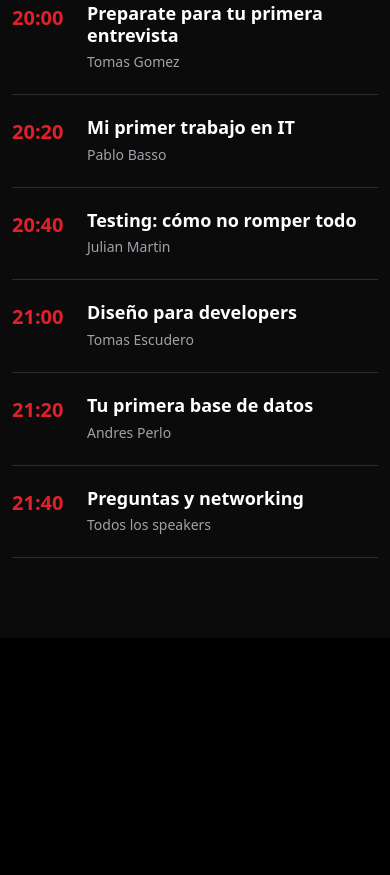
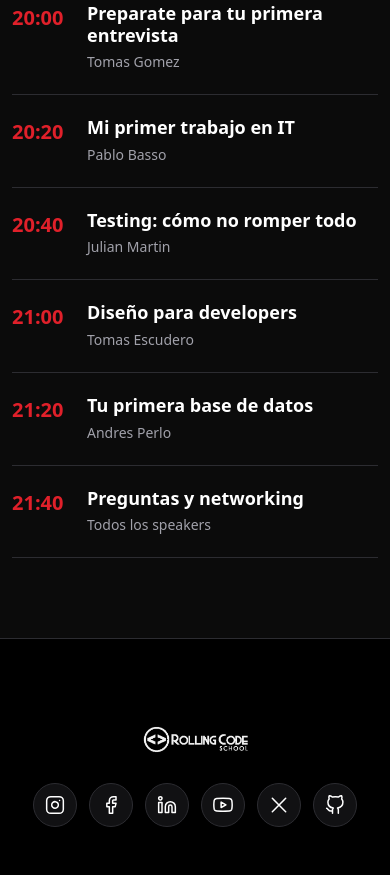
Before and after one commit to pabloig2026-cpu/code-in-progress, a plain HTML site: page index.html in a window 390 px wide. Shown: the part 5805-6680 px from the top of the page. Before the commit the page ends 6443 px from the top, so only its background shows below. Drawn offline with nearby package versions, Linux system fonts and the light colour scheme.

Commit message:
se hace footer completo y se lo hace responsive. Se linkea a las redes sociales

```diff
--- a/index.html
+++ b/index.html
@@ -1,20 +1,25 @@
 <!doctype html>
 <html lang="en">
+
 <head>
   <meta charset="UTF-8" />
   <meta name="viewport" content="width=h, initial-scale=1.0" />
   <title>Document</title>
   <link rel="preconnect" href="https://fonts.googleapis.com">
   <link rel="preconnect" href="https://fonts.gstatic.com" crossorigin>
-<link href="https://fonts.googleapis.com/css2?family=Plus+Jakarta+Sans:wght@400;600;700;800&display=swap" rel="stylesheet">
+  <link href="https://fonts.googleapis.com/css2?family=Plus+Jakarta+Sans:wght@400;600;700;800&display=swap"
+    rel="stylesheet">
   <link href="https://cdn.jsdelivr.net/npm/bootstrap@5.3.3/dist/css/bootstrap.min.css" rel="stylesheet">
   <link rel="stylesheet" href="style/index.css">
 </head>
+
 <body>
-    <nav class="navbar"> <div class="container d-flex justify-content-between align-items-center"></div>
+  <nav class="navbar">
+    <div class="container d-flex justify-content-between align-items-center"></div>
     <ul>
       <li><a href="./"></a></li>
-    </ul></nav>
+    </ul>
+  </nav>
   <section id="speakers">
     <p class="speakers-etiqueta">SPEAKERS</p>
     <h2>Diez charlas, un mismo objetivo</h2>
@@ -236,5 +241,51 @@
       </div>
     </div>
   </section>
+
+  <footer class="footer">
+    <div class="container d-flex justify-content-between align-items-center">
+      <img class="footer-logo" src="./logo/logo-rolling-blanco.png" alt="logo rolling code blanco">
+
+      <ul class="footer-redes">
+        <li>
+          <a href="#" aria-label="Instagram" target="_blank" rel="noopener">
+            <img src="./iconos/instagram.svg" alt="">
+          </a>
+        </li>
+
+        <li>
+          <a href="#" aria-label="Facebook" target="_blank" rel="noopener">
+            <img src="./iconos/facebook.svg" alt="">
+          </a>
+        </li>
+
+        <li>
+          <a href="#" aria-label="LinkedIn" target="_blank" rel="noopener">
+            <img src="./iconos/linkedin.svg" alt="">
+          </a>
+        </li>
+
+        <li>
+          <a href="#" aria-label="YouTube" target="_blank" rel="noopener">
+            <img src="./iconos/youtube.svg" alt="">
+          </a>
+        </li>
+
+        <li>
+          <a href="#" aria-label="X" target="_blank" rel="noopener">
+            <img src="./iconos/x.svg" alt="">
+          </a>
+        </li>
+
+        <li>
+          <a href="#" aria-label="GitHub" target="_blank" rel="noopener">
+            <img src="./iconos/github.svg" alt="">
+          </a>
+        </li>
+      </ul>
+
+    </div>
+  </footer>
 </body>
+
 </html>
--- a/style/index.css
+++ b/style/index.css
@@ -60,6 +60,7 @@
   margin-top: 12px;
   margin-bottom: 0;
 }
+
 #speakers {
   font-family: 'Plus Jakarta Sans', sans-serif;
 }
@@ -67,15 +68,18 @@
 .speakers-lista {
   gap: 20px;
 }
+
 .speaker-card:first-child .speaker-chip {
   background-color: #e0202a;
 }
+
 body {
   background-color: #000000;
   margin: 0;
 }
-#speakers > .speakers-etiqueta,
-#speakers > h2 {
+
+#speakers>.speakers-etiqueta,
+#speakers>h2 {
   max-width: 1180px;
   margin-left: auto;
   margin-right: auto;
@@ -109,7 +113,7 @@ body {
 }
 
 .agenda-info h2 {
-  font-family: "inter" , sans-serif;
+  font-family: "inter", sans-serif;
   color: #ffffff;
   font-size: 36px;
   font-weight: 700;
@@ -198,3 +202,50 @@ body {
   line-height: 1.1;
   letter-spacing: -1.5px;
 }
+
+/*footer*/
+.footer {
+  border-top: 1px solid #2c2c31;
+  padding: 80px 0 48px;
+}
+
+.footer-logo {
+  height: 40px;
+  width: auto;
+}
+
+.footer-redes {
+  display: flex;
+  gap: 12px;
+  list-style: none;
+  margin: 0;
+  padding: 0;
+}
+
+.footer-redes a {
+  display: flex;
+  align-items: center;
+  justify-content: center;
+  width: 44px;
+  height: 44px;
+  border: 1px solid #2c2c31;
+  border-radius: 50%;
+  background-color: #111113;
+  transition: background-color .2s;
+}
+
+.footer-redes img {
+  width: 20px;
+  height: 20px;
+}
+
+.footer-redes a:hover {
+  background-color: #e0202a;
+}
+
+@media (max-width:767.98px) {
+  .footer .container {
+    flex-direction: column;
+    gap: 24px;
+  }
+}
```
Lines whose indentation alone changed are shown as unchanged.
